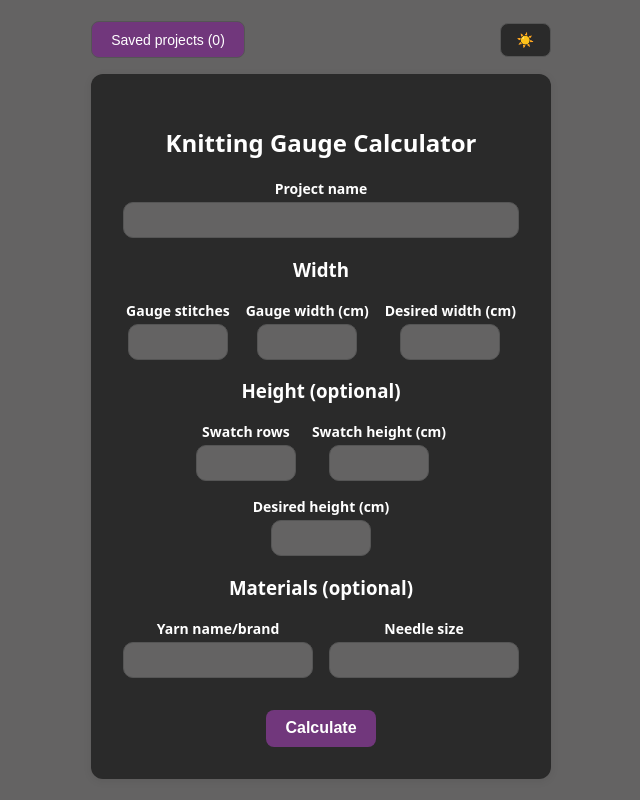
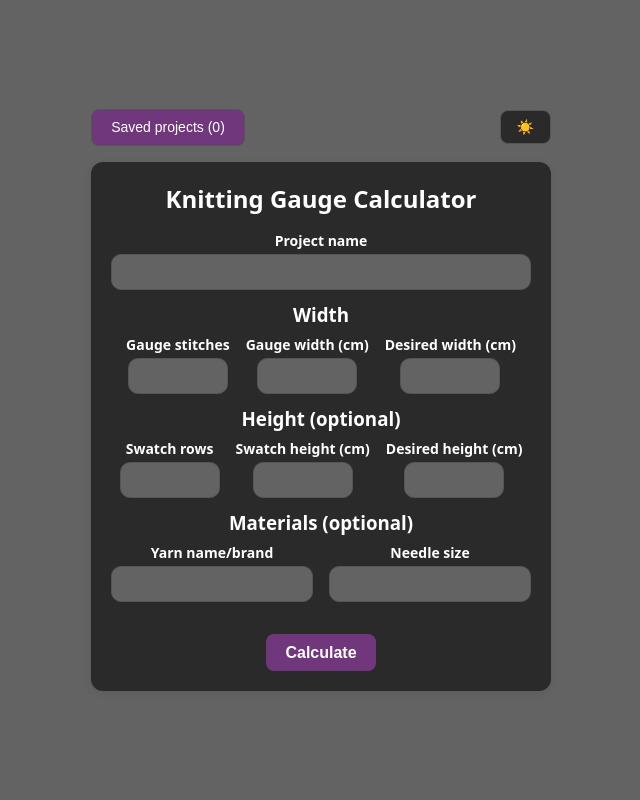
Before and after one commit to Laura3000/knitting-calculator, a React (Vite) app: page / in a window 1280 px wide. Shown: the whole page, without its empty margins (319-959 px from the left). Built offline with nearby package versions, Linux system fonts and the light colour scheme.

Commit message:
Diminui o tamanho do container

```diff
--- a/src/components/knitting/GaugeCalculatorForm.module.css
+++ b/src/components/knitting/GaugeCalculatorForm.module.css
@@ -1,8 +1,7 @@
 .container {
   width: 460px;
   max-width: 90vw;
-  min-height: 400px;
-  padding: 2rem;
+  padding: 1.25rem;
   background-color: var(--card-bg-color);
   border-radius: 12px;
   box-shadow: 0 2px 8px rgba(0, 0, 0, 0.08);
@@ -10,10 +9,12 @@
 
 .container h3 {
   text-align: center;
+  margin: 0.75rem 0 0.5rem;
 }
 
 .container h2 {
   text-align: center;
+  margin: 0 0 1rem;
 }
 
 .row {
@@ -21,13 +22,13 @@
   gap: 1rem;
   justify-content: center;
   flex-wrap: wrap;
-  margin-bottom: 1rem;
+  margin-bottom: 0.75rem;
 }
 
 .materialsRow {
   display: flex;
   gap: 1rem;
-  margin-bottom: 1rem;
+  margin-bottom: 0.75rem;
 }
 
 .materialsRow > * {
```
